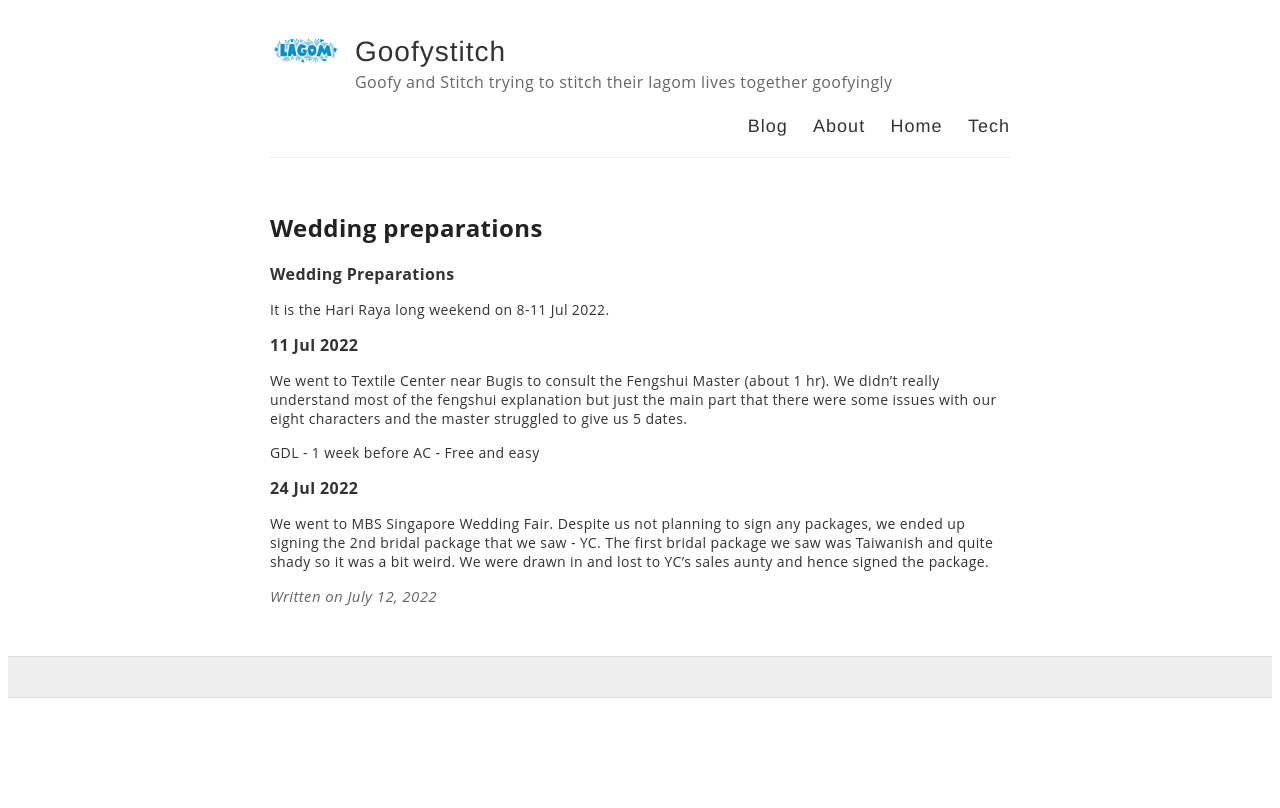
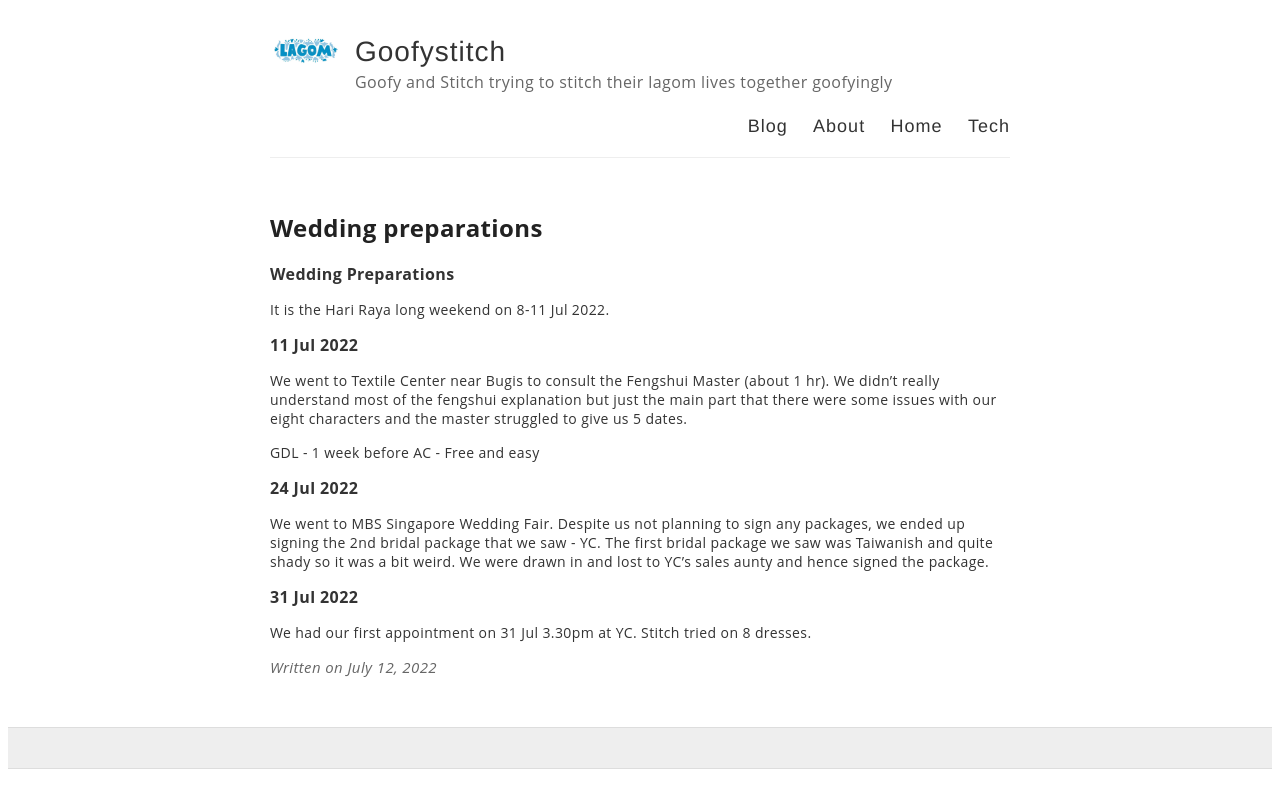
Before and after one commit to ourcarus/casadelagom, a Jekyll site: the page built from _posts/2022-07-12-Wedding Preparations.md, in a window 1280 px wide. Shown: the top 808 px of the page. Built offline with Jekyll 4.4.1, drawn with Linux system fonts in a browser that asks for light colours; our own code applies the rules of GitHub Pages for plain Markdown files.

Commit message:
Update 2022-07-12-Wedding Preparations.md

```diff
--- a/_posts/2022-07-12-Wedding Preparations.md
+++ b/_posts/2022-07-12-Wedding Preparations.md
@@ -13,3 +13,6 @@ AC - Free and easy
 
 ### 24 Jul 2022
 We went to MBS Singapore Wedding Fair. Despite us not planning to sign any packages, we ended up signing the 2nd bridal package that we saw - YC. The first bridal package we saw was Taiwanish and quite shady so it was a bit weird. We were drawn in and lost to YC's sales aunty and hence signed the package.
+
+### 31 Jul 2022
+We had our first appointment on 31 Jul 3.30pm at YC. Stitch tried on 8 dresses.
```
